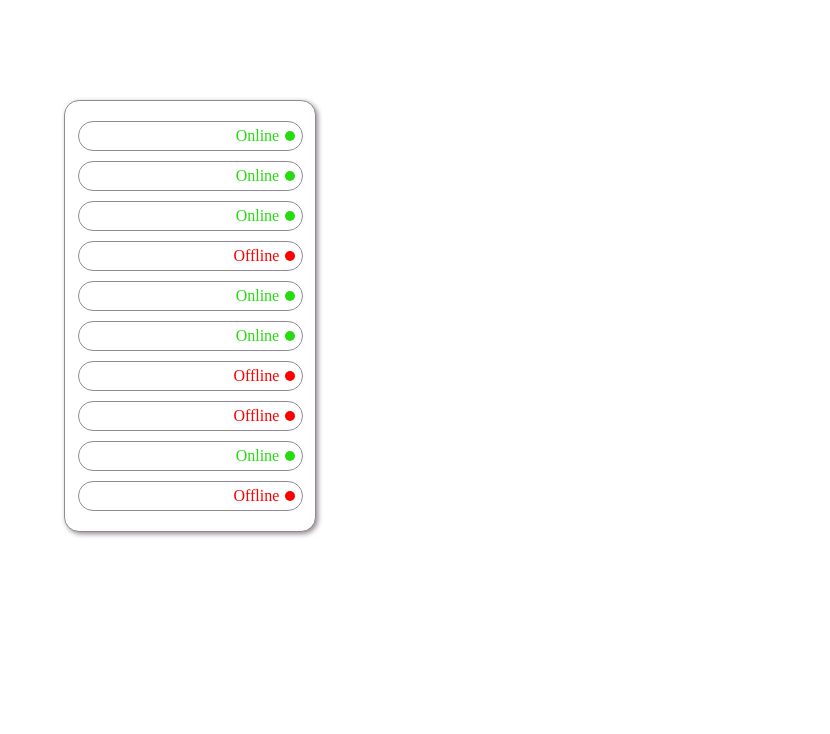
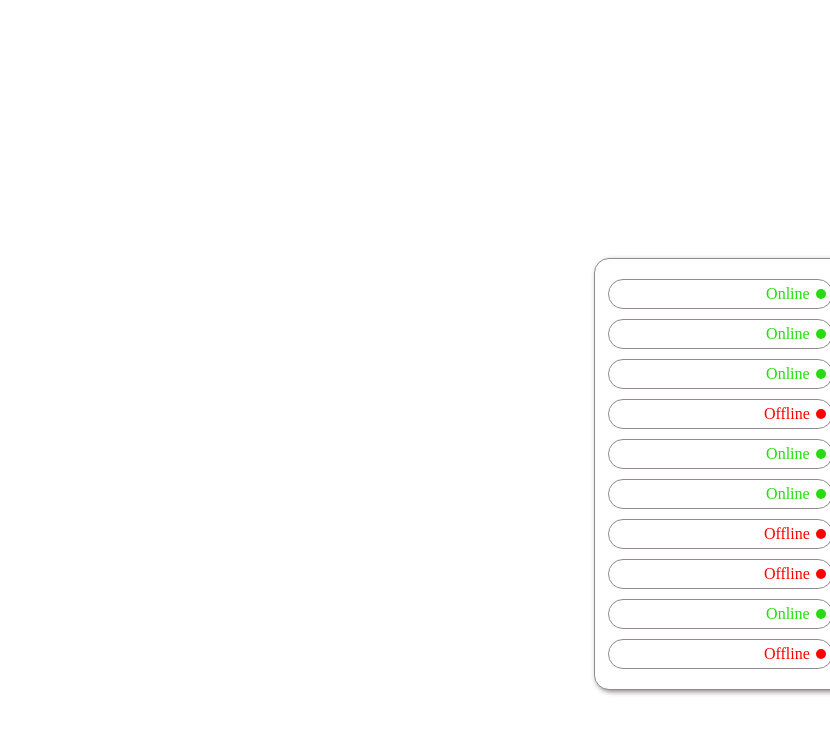
Before and after one commit to dominikslawkowski/CodersCamp-projekt-4, a website: page index.html in a window 1280 px wide. Shown: the whole page, without its empty margins (450-1280 px from the left). Drawn offline with Linux system fonts and the light colour scheme; no server answers.

Commit message:
Fixed messenger box position on the screen

```diff
--- a/style.css
+++ b/style.css
@@ -3,10 +3,9 @@ body {
 }
 
 .messenger-box {
-  margin-top: 100px;
-  margin-right: auto;
-  margin-left: auto;
-  height: auto;
+  position: relative;
+  left: 82%;
+  top: 250px;
   width: 250px;
   background-color: white;
   border: 1px solid rgba(145, 138, 145, 1);
@@ -48,7 +47,7 @@ body {
   display: none;
   position: fixed;
   bottom: 20px;
-  right: 220px;
+  right: 380px;
   height: 340px;
   background-color: white;
   width: 260px;
```
Also changed, not shown: src/ChatUsers.js (renamed from scripts/ChatUsers.js), src/pop-up-chat.js (renamed from scripts/pop-up-chat.js).
